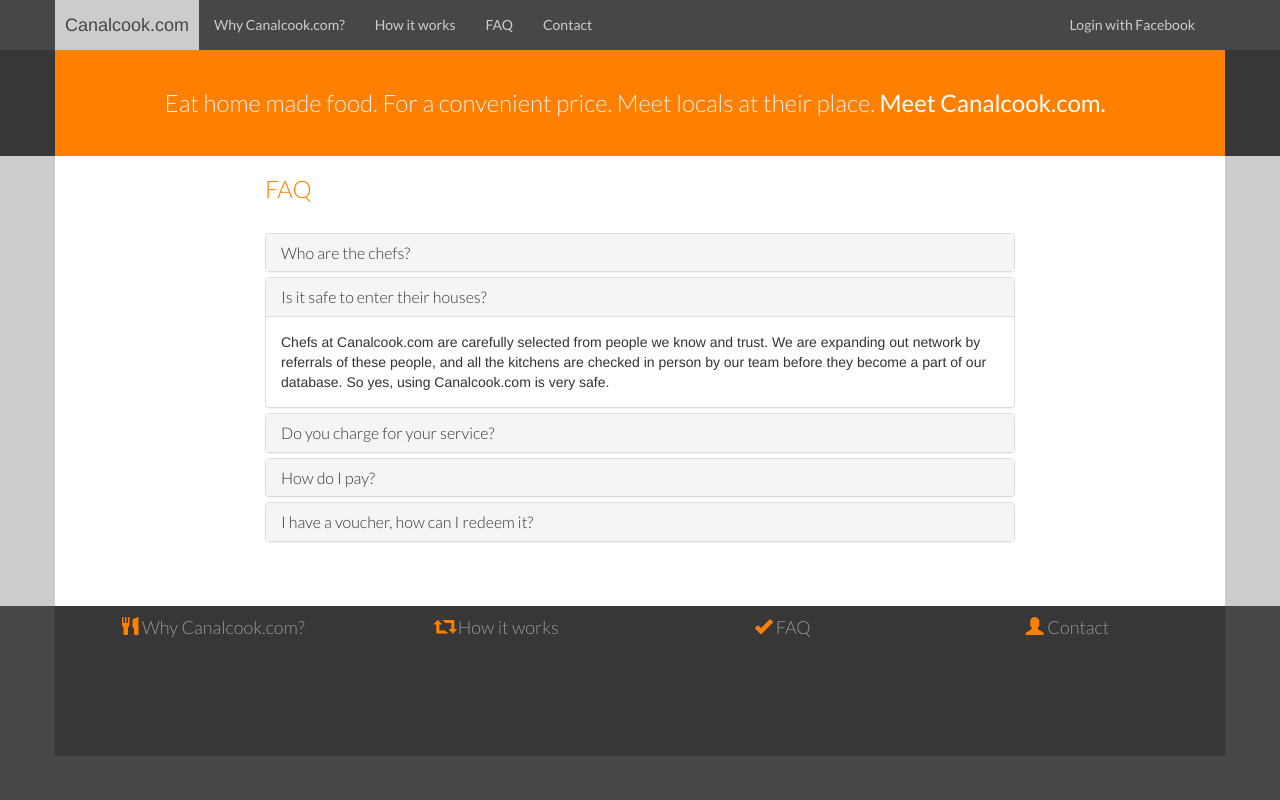
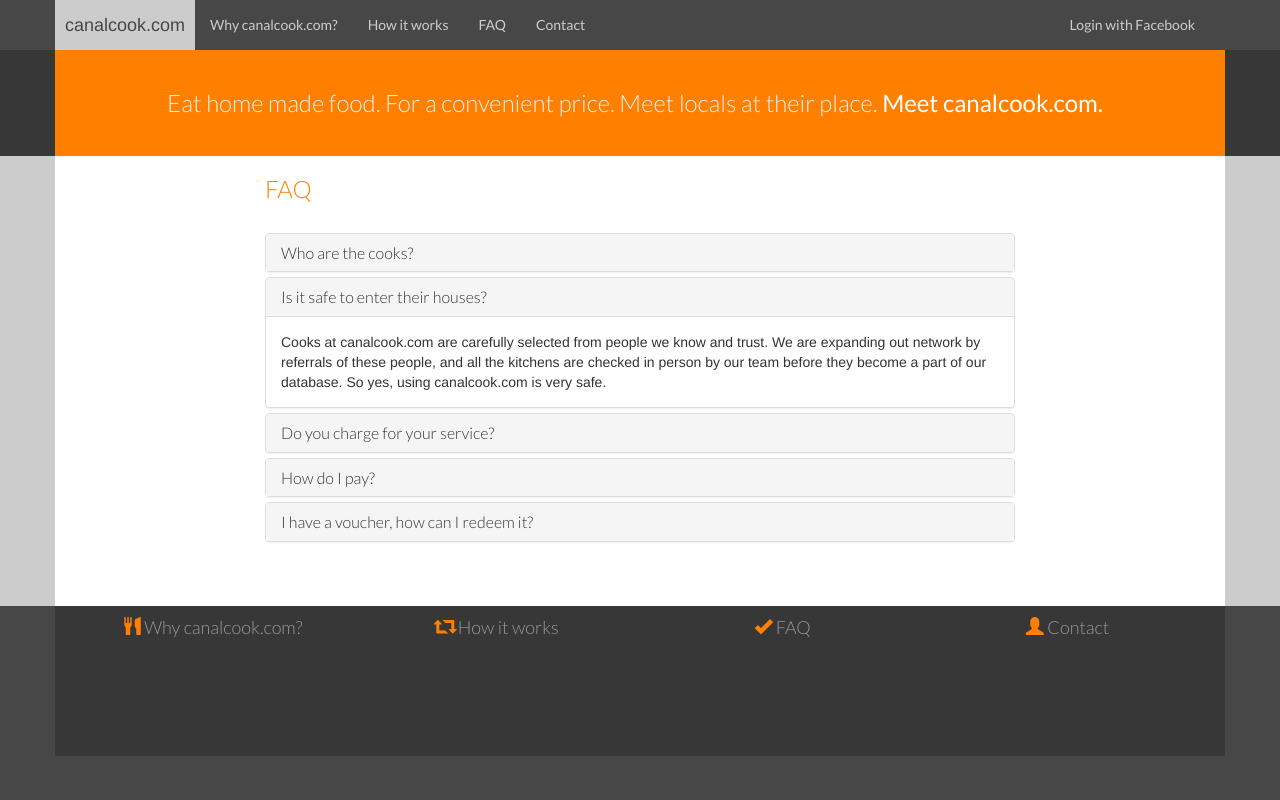
Before and after one commit to pabloportela/narda, a Django app: page /faq/ in a window 1280 px wide, after a click on "Is it safe to enter their houses?". Run offline with Django 3.2, Linux system fonts and the light colour scheme; some libraries are stand-ins or nearby versions.

Commit message:
Changed from Canalcook.com to cancalcook.com and from chef to cook wording on visible parts

```diff
--- a/templates/404.html
+++ b/templates/404.html
@@ -1,6 +1,6 @@
 {% extends "base.html" %}
 
-{% block title %}Not found - Canalcook.com{% endblock %}
+{% block title %}Not found - canalcook.com{% endblock %}
 
 {% block content %}
 <div class="row">
--- a/templates/500.html
+++ b/templates/500.html
@@ -1,6 +1,6 @@
 {% extends "base.html" %}
 
-{% block title %}Internal Server Error - Canalcook.com{% endblock %}
+{% block title %}Internal Server Error - canalcook.com{% endblock %}
 
 {% block content %}
 <div class="row">
--- a/templates/base.html
+++ b/templates/base.html
@@ -4,7 +4,7 @@
 <head>
     <meta charset="utf-8">
     <meta name="viewport" content="width=device-width, initial-scale=1">
-    <title>{% block title %}Canalcook.com{% endblock %}</title>
+    <title>{% block title %}canalcook.com{% endblock %}</title>
 
 {% if debug %}
     <script src="{% static "jquery/jquery-1.10.2.js" %}"></script>
@@ -35,13 +35,13 @@
     <!-- Site header and navigation -->
     <header class="top" role="header">
         <div class="container">
-            <a href="/" class="navbar-brand pull-left">Canalcook.com</a>
+            <a href="/" class="navbar-brand pull-left">canalcook.com</a>
             <button class="navbar-toggle" data-toggle="collapse" data-target=".navbar-collapse">
                 <span class="glyphicon glyphicon-align-justify"></span>
             </button>
             <nav class="navbar-collapse collapse" role="navigation">
                 <ul class="navbar-nav nav">
-                    <li><a href="{% url "site_info" content="why" %}">Why Canalcook.com?</a></li>
+                    <li><a href="{% url "site_info" content="why" %}">Why canalcook.com?</a></li>
                     <li><a href="{% url "site_info" content="how_it_works" %}">How it works</a></li>
                     <li><a href="{% url "site_info" content="faq" %}">FAQ</a></li>
                     <li><a href="mailto:info@canalcook.com">Contact</a></li>
@@ -55,7 +55,7 @@
     {% block banner %}
     <div class="banner">
         <div class="container text-center">
-            <h3>Eat home made food. For a convenient price. Meet locals at their place. <span class="narda">Meet Canalcook.com.</span></h3>
+            <h3>Eat home made food. For a convenient price. Meet locals at their place. <span class="narda">Meet canalcook.com.</span></h3>
         </div>
     </div>
     {% endblock %}
@@ -71,7 +71,7 @@
     <div class="bottom">
         <div class="container">
             <div class="col-md-3 text-center">
-                <h4><span class="glyphicon glyphicon-cutlery narda-orange"></span> <a href="{% url "site_info" content="why" %}" class="narda-footer">Why Canalcook.com?</a></h4>
+                <h4><span class="glyphicon glyphicon-cutlery narda-orange"></span> <a href="{% url "site_info" content="why" %}" class="narda-footer">Why canalcook.com?</a></h4>
             </div>
             <div class="col-md-3 text-center">
                 <h4><span class="glyphicon glyphicon-retweet narda-orange"></span> <a href="{% url "site_info" content="how_it_works" %}" class="narda-footer">How it works</a></h4>
--- a/templates/emails/book_chef_body.html
+++ b/templates/emails/book_chef_body.html
@@ -11,7 +11,7 @@
 
 Best,
 
-HaveAChef.com Team,
+canalcook.com Team,
 
 
 PS. You are always welcome to let us know how it went!
--- a/templates/emails/book_guest_body.html
+++ b/templates/emails/book_guest_body.html
@@ -9,7 +9,7 @@
 
 Best,
 
-HaveAChef.com Team,
+canalcook.com Team,
 
 
 PS. You are always welcome to let us know how it went!
--- a/templates/emails/invite_guest_review_body.html
+++ b/templates/emails/invite_guest_review_body.html
@@ -5,12 +5,12 @@
 
 Head to {% url 'post_guest_review' token=kitchen_review.token kitchen_slug=meal.kitchen.slug %} and fill in a simple form.
 
-This would others considering eating there and the chef to know how he is handling everything.
+This would help others considering eating there and the cook to know how he is handling everything.
 
 Thanks!
 
-HaveAChef.com Team,
+canalcook.com Team,
 
 PS. You can also shoot us an email if you'd rather share your feelings privately.
-Send an email to hoi@haveachef.com!
+Send an email to <a href="reviews@canalcook.com.">reviews@canalcook.com</a>.
 {% endautoescape %}
--- a/templates/index.html
+++ b/templates/index.html
@@ -1,6 +1,6 @@
 {% extends "base.html" %}
 
-{% block title %}Canalcook.com{% endblock %}
+{% block title %}canalcook.com{% endblock %}
 
 {% block content %}
 {% include "search/search_form.html" %}
--- a/templates/kitchen/kitchen_detail.html
+++ b/templates/kitchen/kitchen_detail.html
@@ -1,6 +1,6 @@
 {% extends "base.html" %}
 
-{% block title %}{{meal.kitchen.name}} - Canalcook.com{% endblock %}
+{% block title %}{{meal.kitchen.name}} - canalcook.com{% endblock %}
 
 {% block banner %}{% endblock %}
 
--- a/templates/meal/booking_details.html
+++ b/templates/meal/booking_details.html
@@ -16,6 +16,6 @@
     Cheers!
     <br/>
     <br/>
-    Canal Cook Team
+    canalcook.com Team
     </p>
 {% endblock %}
--- a/templates/meal/meal_confirmation_modal.html
+++ b/templates/meal/meal_confirmation_modal.html
@@ -42,7 +42,7 @@
   document.getElementById('pay_button').addEventListener('click', function(e) {
     // Open Checkout with further options
     handler.open({
-      name: 'Canalcook.com',
+      name: 'canalcook.com',
       description: 'Meal reservation',
       amount: 300,
       email: '{{user.email}}',
--- a/templates/site_info/faq.html
+++ b/templates/site_info/faq.html
@@ -1,6 +1,6 @@
 {% extends "base.html" %}
 
-{% block title %}FAQ - Canalcook.com{% endblock %}
+{% block title %}FAQ - canalcook.com{% endblock %}
 
 {% block content %}
 <div class="row">
@@ -11,12 +11,12 @@
   <div class="panel panel-default">
     <div class="panel-heading" data-toggle="collapse" data-parent="#accordion" href="#collapseOne">
       <h4 class="panel-title">
-          Who are the chefs?
+          Who are the cooks?
       </h4>
     </div>
     <div id="collapseOne" class="panel-collapse collapse">
       <div class="panel-body">
-Chefs are locals that love to cook, have spare seats and can offer you a meal.
+Cooks are locals that love to cook, have spare seats and can offer you a meal.
       </div>
     </div>
   </div>
@@ -28,7 +28,7 @@
     </div>
     <div id="collapseTwo" class="panel-collapse collapse">
       <div class="panel-body">
-Chefs at Canalcook.com are carefully selected from people we know and trust. We are expanding out network by referrals of these people, and all the kitchens are checked in person by our team before they become a part of our database. So yes, using Canalcook.com is very safe.
+Cooks at canalcook.com are carefully selected from people we know and trust. We are expanding out network by referrals of these people, and all the kitchens are checked in person by our team before they become a part of our database. So yes, using canalcook.com is very safe.
       </div>
     </div>
   </div>
--- a/templates/site_info/how_it_works.html
+++ b/templates/site_info/how_it_works.html
@@ -1,6 +1,6 @@
 {% extends "base.html" %}
 
-{% block title %}How it works - Canalcook.com{% endblock %}
+{% block title %}How it works - canalcook.com{% endblock %}
 
 {% block content %}
 <div class="row">
@@ -17,7 +17,7 @@
       <div class="tab-pane active" id="find_meal">
         <h4 class="narda-orange"><span class="glyphicon glyphicon-search narda-blue"></span> &nbsp; Find your meal</h4>
         <p>
-On Canalcook.com's homepage, make a search filtering by the desired date and place. Browse through the options, select one and book it.
+On canalcook.com's homepage, make a search filtering by the desired date and place. Browse through the options, select one and book it.
         <br/>
         </p>
 
```
Also changed, not shown: templates/site_info/why.html (+4 -4 lines).
